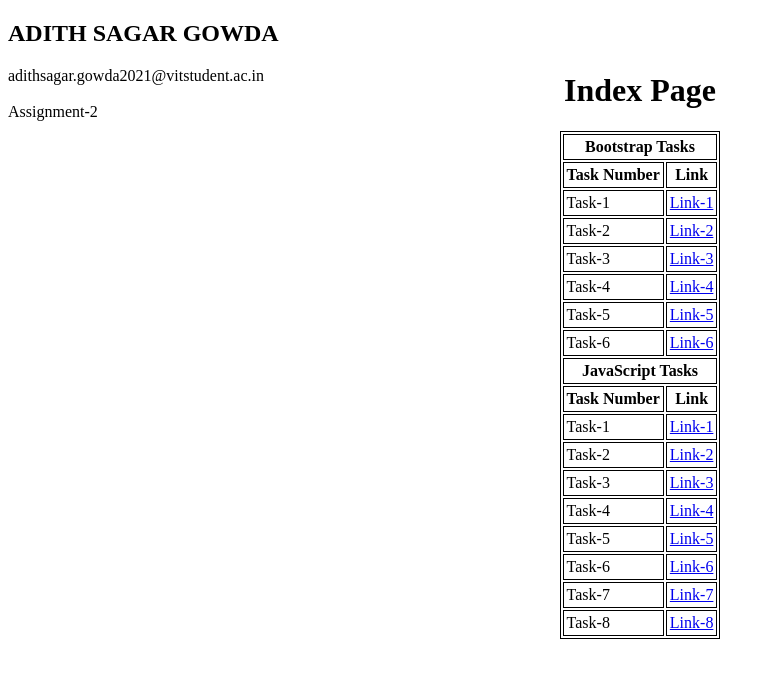
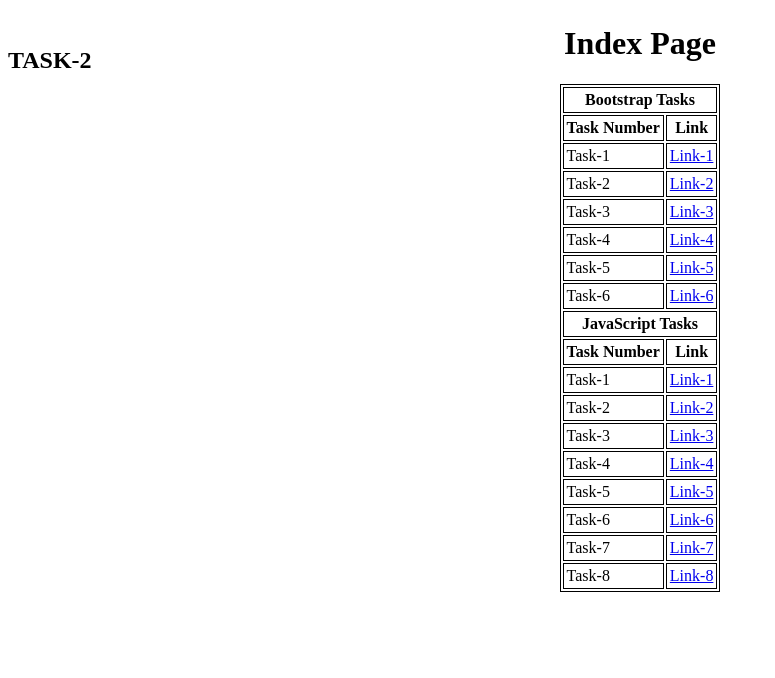
Before and after one commit to shreyanshsingh123/TASK2_MERN, a plain HTML site: page index.html in a window 1280 px wide. Shown: the whole page, without its empty margins (0-775 px from the left). Drawn offline with Linux system fonts and the light colour scheme.

Commit message:
index.html

```diff
--- a/index.html
+++ b/index.html
@@ -10,9 +10,7 @@ E-mail: adithsagar.gowda2021@vitstudent.ac.in-->
 </head>
 <body>
     <div>
-        <h2>ADITH SAGAR GOWDA</h2>
-        <span>adithsagar.gowda2021@vitstudent.ac.in</span>
-        <div><br>Assignment-2</div>
+        <div><H2><br>TASK-2</H2></div>
     </div>
     <div style="position: relative; top:-70px;">
         <center>
```
